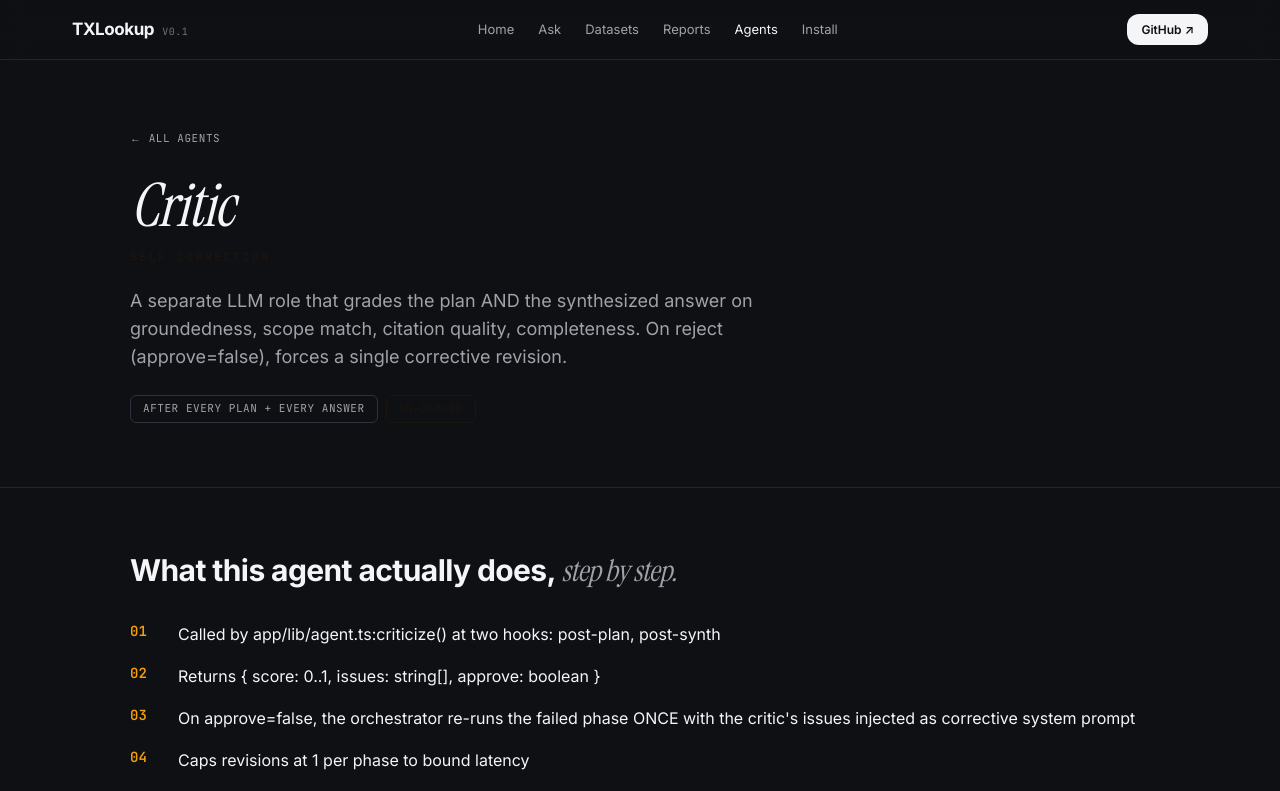
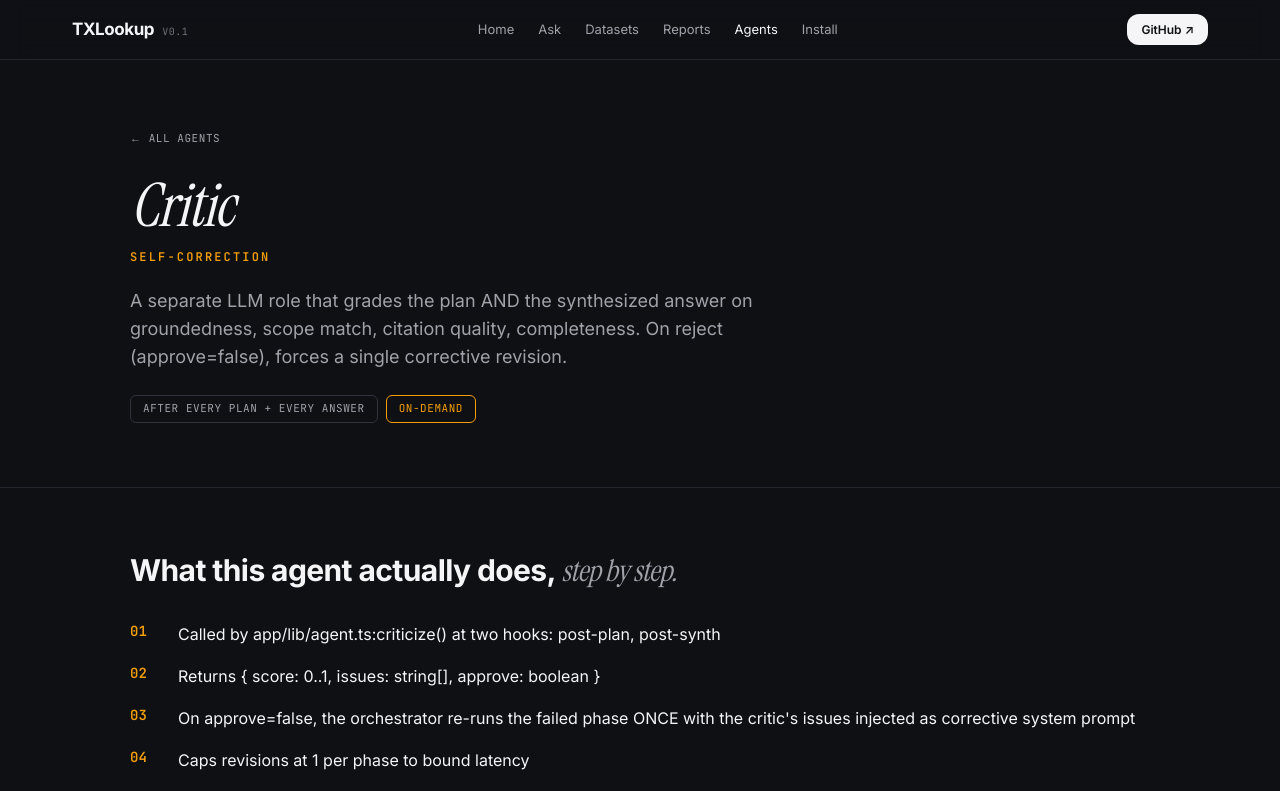
Before and after one commit to ATX-TXLookup/TXLookup, a Next.js app: page /agents/critic in a window 1280 px wide. Shown: the top 791 px of the page. Built offline with nearby package versions, Linux system fonts and the light colour scheme; no server answers.

Commit message:
fix(ds): DatasetInsightCard tokens + agent color palette consistency

```diff
--- a/app/agents/[name]/page.tsx
+++ b/app/agents/[name]/page.tsx
@@ -31,7 +31,7 @@ const AGENTS: Record<string, AgentSpec> = {
     slug: "orchestrator",
     label: "Orchestrator",
     role: "Plans & dispatches",
-    color: "var(--tx-navy)",
+    color: "var(--ds-accent)",
     schedule: "On every /q request",
     status: "on-demand",
     description: "The top-level reasoner. Reads the user's question, decides which specialists own which steps, runs the doom-loop guard, and routes the critic-revision loop.",
@@ -56,7 +56,7 @@ const AGENTS: Record<string, AgentSpec> = {
     slug: "data-analyst",
     label: "Data Analyst",
     role: "Statistical reasoning",
-    color: "var(--tx-sky)",
+    color: "var(--ds-good)",
     schedule: "Triggered by orchestrator (delegate_to)",
     status: "on-demand",
     description: "Owns analytical SoQL — deltas (yoy/qoq/mom), percentiles, correlations across datasets, top-N with ties broken. Returns structured findings + viz spec + confidence + caveats.",
@@ -80,7 +80,7 @@ const AGENTS: Record<string, AgentSpec> = {
     slug: "reporter",
     label: "Reporter",
     role: "Composes /reports",
-    color: "var(--tx-gold)",
+    color: "var(--ds-purple)",
     schedule: "Triggered by orchestrator + nightly cron at 02:00 UTC",
     status: "scheduled",
     description: "Takes findings + run-archive context, splices into editorial templates, writes data/reports/{slug}.json snapshots that drive every /reports page. Composes prose + viz + sourcing.",
@@ -104,7 +104,7 @@ const AGENTS: Record<string, AgentSpec> = {
     slug: "support",
     label: "Support",
     role: "Disambiguates & helps",
-    color: "var(--tx-rust)",
+    color: "var(--ds-warm)",
     schedule: "Triggered by orchestrator on vague queries",
     status: "on-demand",
     description: "Lightweight LLM call with no Socrata access. Handles vague geo (\"south austin\"), TXLookup-meta questions, and graceful explanations on agent failure. Returns chip-set follow-ups when scope clarification is needed.",
@@ -128,7 +128,7 @@ const AGENTS: Record<string, AgentSpec> = {
     slug: "critic",
     label: "Critic",
     role: "Self-correction",
-    color: "var(--tx-ink)",
+    color: "var(--ds-warn)",
     schedule: "After every plan + every answer",
     status: "on-demand",
     description: "A separate LLM role that grades the plan AND the synthesized answer on groundedness, scope match, citation quality, completeness. On reject (approve=false), forces a single corrective revision.",
@@ -151,7 +151,7 @@ const AGENTS: Record<string, AgentSpec> = {
     slug: "dataset-scout",
     label: "Dataset Scout",
     role: "Grows the corpus",
-    color: "#6B6660",
+    color: "var(--ds-text-dim)",
     schedule: "Cron: 0 */6 * * * (every 6 hours)",
     status: "scheduled",
     description: "Scans Socrata catalog APIs across Austin, Dallas, San Antonio, Houston, and TX state portals. Scores newly-published or recently-updated datasets on quality (row count, temporal column, geographic column, freshness). Files GitHub issues with suggested catalog entries + 4 sample questions for human curation.",
@@ -176,7 +176,7 @@ const AGENTS: Record<string, AgentSpec> = {
     slug: "ingestor",
     label: "Ingestor",
     role: "Local cache curator",
-    color: "#3B6D3B",
+    color: "var(--ds-good)",
     schedule: "Cron: 0 */6 * * * (every 6 hours, offset from scout)",
     status: "scheduled",
     description: "Pulls deltas from each catalog dataset into a local SQLite cache. Enables cross-dataset SQL JOINs that Socrata's SoQL can't express. Surfaces source pill (cache | live | cache-fallback) on every tool envelope so the user/judge can see provenance.",
--- a/app/components/DatasetInsightCard.tsx
+++ b/app/components/DatasetInsightCard.tsx
@@ -1,6 +1,6 @@
 // Per-dataset insight card — surfaces canonical sample questions and (when
 // available) a live "what's happening right now" stat. Server component,
-// brand-faithful per BRAND.md (tx-navy / tx-rust / tx-gold / tx-cream tokens).
+// uses the --ds-* design system tokens to stay consistent with the dark Shell.
 //
 // Mounted inside `app/datasets/[id]/page.tsx` between the Schema section and
 // the Sample-rows section. Loads no client-side JS.
@@ -43,12 +43,12 @@ export default function DatasetInsightCard({
   const hasInsight = liveInsight != null;
 
   return (
-    <section className="border-b border-tx-ink/10 bg-tx-cream">
+    <section className="border-b border-[var(--ds-border)] bg-[var(--ds-bg-elev)]">
       <div className="mx-auto max-w-[1320px] px-6 py-12 md:px-10 md:py-16">
-        <p className="font-mono text-[12px] font-semibold uppercase tracking-[0.18em] text-tx-rust">
+        <p className="font-mono text-[12px] font-semibold uppercase tracking-[0.18em] text-[var(--ds-warm)]">
           What to ask
         </p>
-        <h2 className="mt-2 font-display text-[28px] font-normal tracking-tight text-tx-navy md:text-[32px]">
+        <h2 className="mt-2 text-[28px] font-normal tracking-tight text-[var(--ds-text)] md:text-[32px]">
           Start with one of these.
         </h2>
 
@@ -66,14 +66,14 @@ export default function DatasetInsightCard({
                     href={`/q?q=${encodeURIComponent(q)}&dataset=${encodeURIComponent(
                       datasetId,
                     )}`}
-                    className="group flex items-center justify-between gap-4 rounded-[10px] border border-tx-ink/10 bg-white px-5 py-4 transition hover:border-tx-rust/40 hover:bg-tx-gold-light/40"
+                    className="group flex items-center justify-between gap-4 rounded-[10px] border border-[var(--ds-border)] bg-[var(--ds-bg)] px-5 py-4 transition hover:border-[var(--ds-warm)] hover:bg-[var(--ds-bg-elev)]"
                   >
-                    <span className="font-display text-[15px] font-medium leading-snug text-tx-navy md:text-base">
+                    <span className="text-[15px] font-medium leading-snug text-[var(--ds-text)] md:text-base">
                       {q}
                     </span>
                     <span
                       aria-hidden
-                      className="font-mono text-sm text-tx-rust transition group-hover:translate-x-0.5"
+                      className="font-mono text-sm text-[var(--ds-warm)] transition group-hover:translate-x-0.5"
                     >
                       ask →
                     </span>
@@ -84,7 +84,7 @@ export default function DatasetInsightCard({
 
             {more.length > 0 && (
               <details className="mt-5 group">
-                <summary className="cursor-pointer list-none font-mono text-[11px] font-semibold uppercase tracking-[0.14em] text-tx-sky hover:text-tx-rust">
+                <summary className="cursor-pointer list-none font-mono text-[11px] font-semibold uppercase tracking-[0.14em] text-[var(--ds-accent)] hover:text-[var(--ds-warm)]">
                   More questions ({more.length}) <span aria-hidden>+</span>
                 </summary>
                 <ul className="mt-3 flex flex-col gap-2">
@@ -94,7 +94,7 @@ export default function DatasetInsightCard({
                         href={`/q?q=${encodeURIComponent(q)}&dataset=${encodeURIComponent(
                           datasetId,
                         )}`}
-                        className="block rounded-sm border-l-2 border-tx-gold/60 bg-white/60 px-4 py-2 text-sm text-tx-ink/85 hover:border-tx-rust hover:bg-tx-gold-light/40 hover:text-tx-navy"
+                        className="block rounded-sm border-l-2 border-[var(--ds-warn)] bg-[var(--ds-bg)] px-4 py-2 text-sm text-[var(--ds-text-mute)] hover:border-[var(--ds-warm)] hover:bg-[var(--ds-bg-elev)] hover:text-[var(--ds-text)]"
                       >
                         {q}
                       </Link>
@@ -108,20 +108,20 @@ export default function DatasetInsightCard({
           {/* ── Live insight stat tile ── */}
           {hasInsight && (
             <aside
-              className="flex flex-col rounded-[10px] border-l-[3px] border-tx-rust bg-tx-navy p-6 text-tx-cream"
+              className="flex flex-col rounded-[10px] border-l-[3px] border-[var(--ds-warm)] bg-[var(--ds-bg)] p-6 text-[var(--ds-text)]"
               aria-label="Live insight from this dataset"
             >
-              <p className="font-mono text-[10px] font-semibold uppercase tracking-[0.16em] text-tx-gold">
+              <p className="font-mono text-[10px] font-semibold uppercase tracking-[0.16em] text-[var(--ds-warn)]">
                 Live · right now
               </p>
-              <p className="mt-3 font-display text-[44px] font-normal leading-none tracking-tight text-tx-cream md:text-[52px]">
+              <p className="mt-3 text-[44px] font-normal leading-none tracking-tight text-[var(--ds-text)] md:text-[52px]">
                 {liveInsight!.value}
               </p>
-              <p className="mt-3 text-sm leading-snug text-tx-cream/80">
+              <p className="mt-3 text-sm leading-snug text-[var(--ds-text-mute)]">
                 {liveInsight!.label}
               </p>
               {liveInsight!.delta && (
-                <p className="mt-4 inline-block w-fit rounded-sm bg-tx-gold-light/15 px-2 py-1 font-mono text-[11px] font-semibold uppercase tracking-[0.1em] text-tx-gold">
+                <p className="mt-4 inline-block w-fit rounded-sm bg-[var(--ds-bg-elev)] px-2 py-1 font-mono text-[11px] font-semibold uppercase tracking-[0.1em] text-[var(--ds-warn)]">
                   {liveInsight!.delta}
                 </p>
               )}
@@ -130,18 +130,18 @@ export default function DatasetInsightCard({
         </div>
 
         {/* ── Report CTA ── */}
-        <div className="mt-8 border-t border-tx-ink/10 pt-5 text-sm">
+        <div className="mt-8 border-t border-[var(--ds-border)] pt-5 text-sm">
           {reportSlug ? (
             <Link
               href={`/reports/${reportSlug}`}
-              className="font-display font-semibold text-tx-rust hover:text-tx-rust-dark hover:underline"
+              className="font-semibold text-[var(--ds-warm)] hover:text-[var(--ds-text)] hover:underline"
             >
               Read the full report →
             </Link>
           ) : (
             <a
               href={buildIssueUrl(datasetId, title)}
-              className="font-display font-semibold text-tx-sky hover:text-tx-rust hover:underline"
+              className="font-semibold text-[var(--ds-accent)] hover:text-[var(--ds-warm)] hover:underline"
             >
               Want a report? Tell us →
             </a>
```
